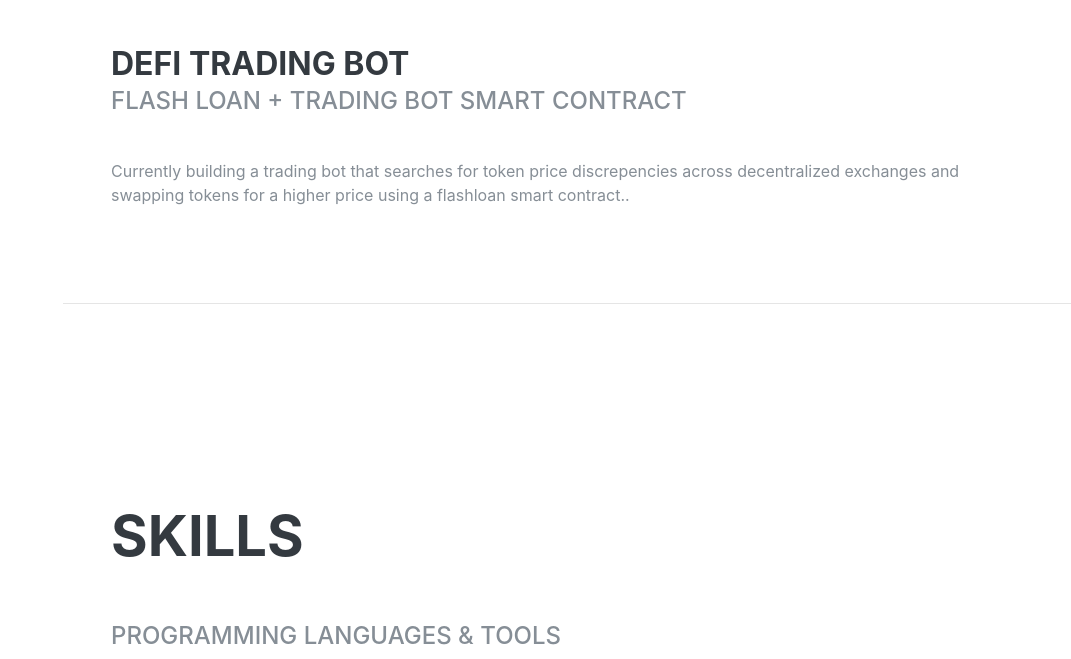
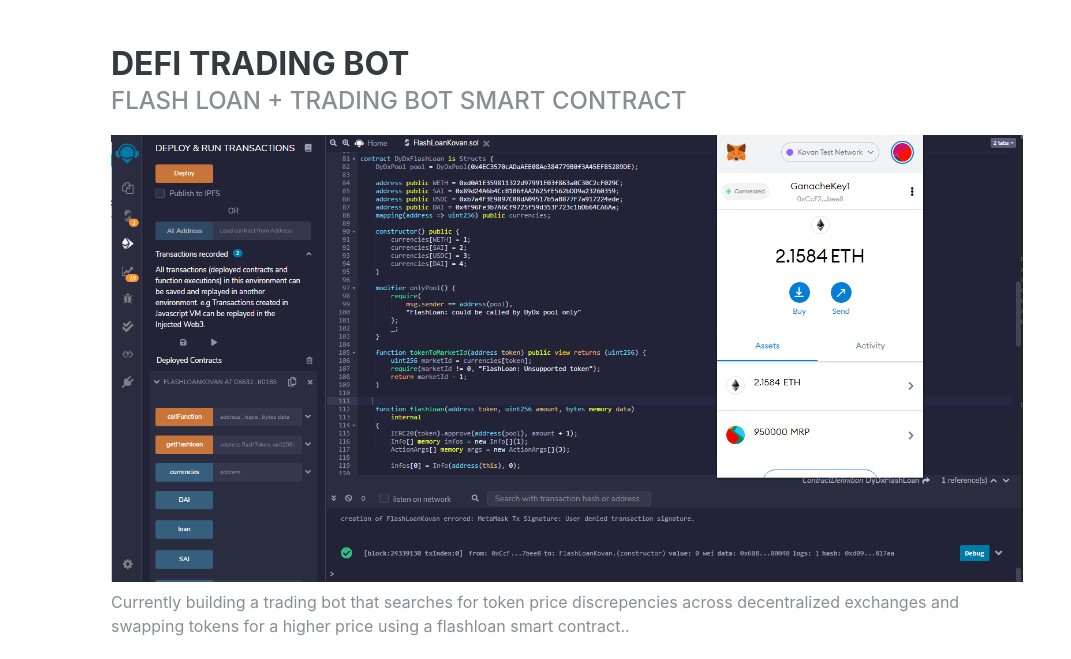
Before and after one commit to swain90/Resume, a plain HTML site: page index.html in a window 1280 px wide. Shown: the part 3920-4579 px from the top of the page, without its empty margins (209-1280 px from the left). Drawn offline with Linux system fonts and the light colour scheme; a web font is replaced by a local one.

Commit message:
Add files via upload

```diff
--- a/index.html
+++ b/index.html
@@ -197,7 +197,7 @@
           <div class="resume-content">
             <h3 class="mb-0">DeFi Trading Bot</h3>
             <div class="subheading mb-3">Flash Loan + Trading Bot Smart Contract</div>
-            <img class="img-fluid mx-auto mb-2" src="img/flashloan.jpg" alt="">
+            <img class="img-fluid mx-auto mb-2" src="img/flashloan.PNG" alt="">
             <div>Currently building a trading bot that searches for token price discrepencies across decentralized exchanges and swapping tokens for a higher price using a flashloan smart contract.</a>.</div>
           </div>
         </div>
```
